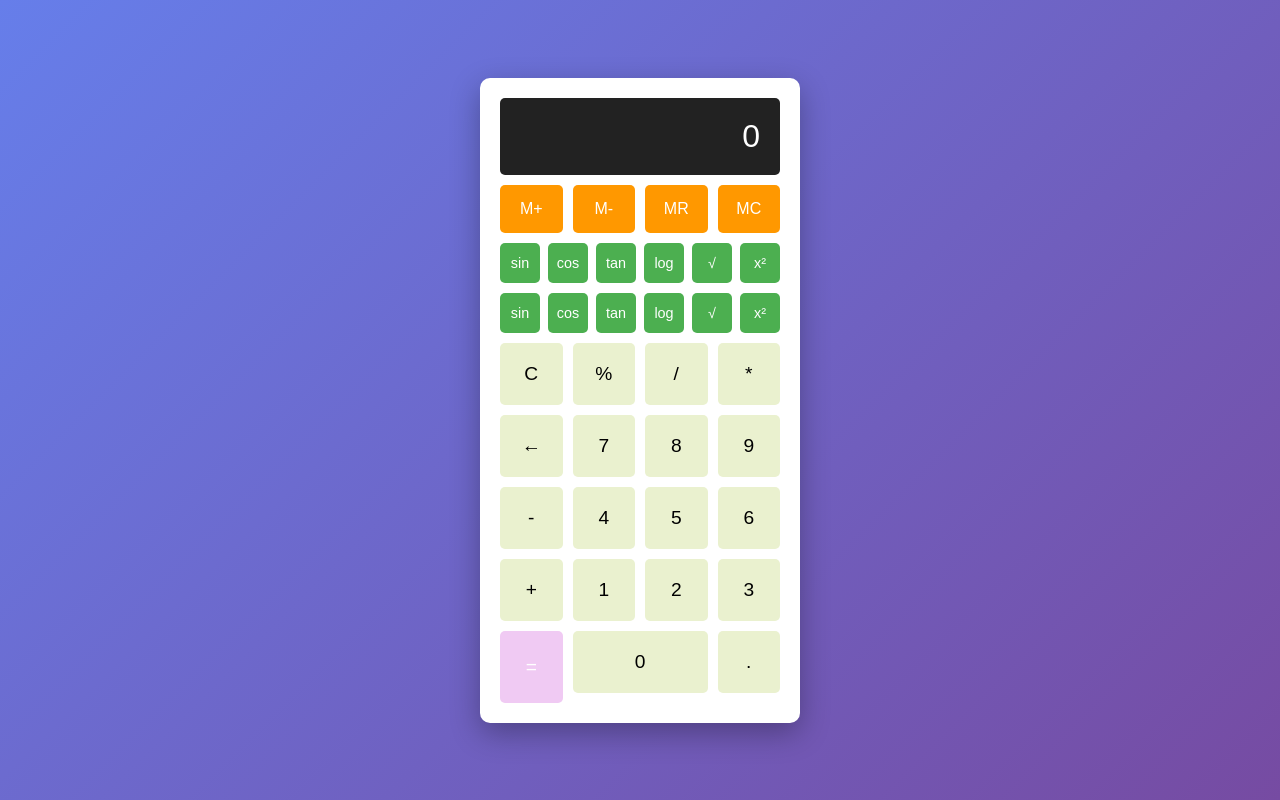
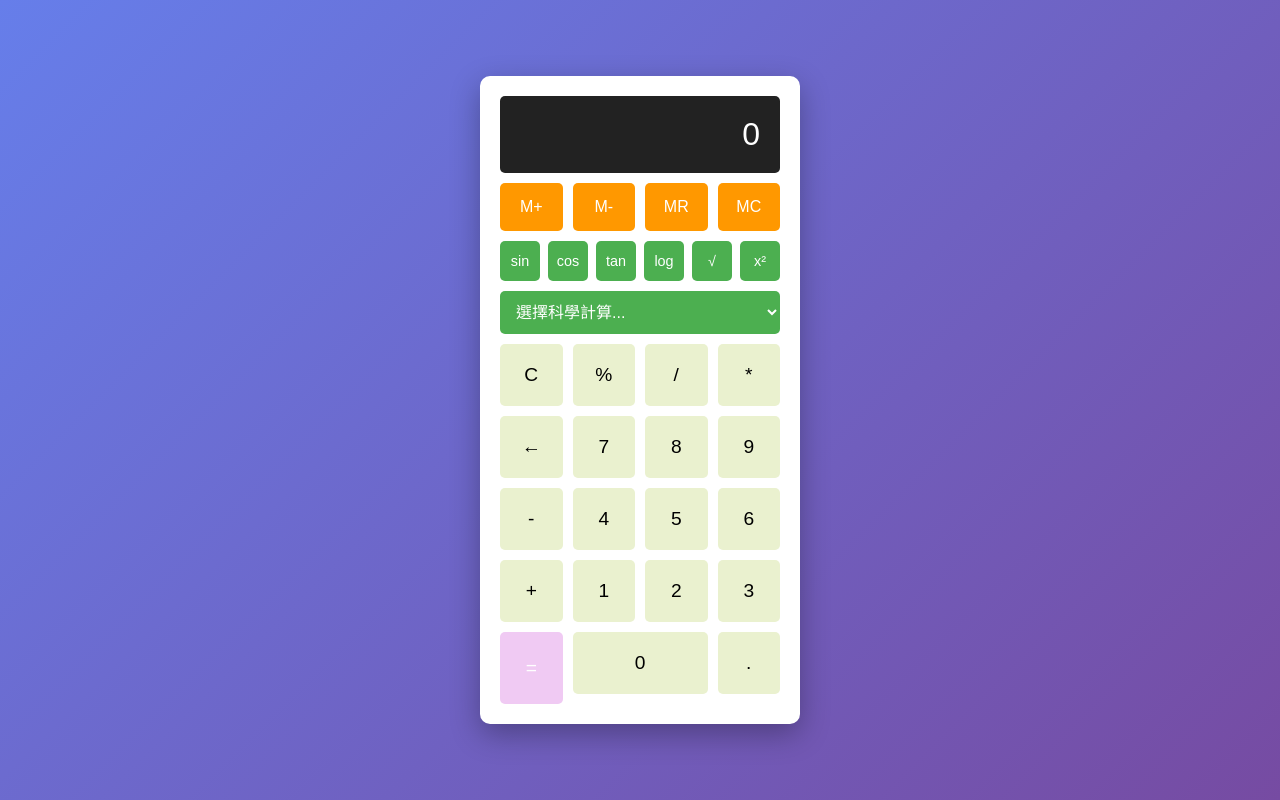
Before and after one commit to juliechen1027-railgun/calculator-app, a plain HTML site: page index.html in a window 1280 px wide. Drawn offline with Linux system fonts and the light colour scheme.

Commit message:
Add scientific calculator - dropdown style (v2)

```diff
--- a/index.html
+++ b/index.html
@@ -26,13 +26,16 @@
             <button onclick="scientificCalc('pow')">x²</button>
         </div>
 
-        <div class="scientific-buttons">
-            <button onclick="scientificCalc('sin')">sin</button>
-            <button onclick="scientificCalc('cos')">cos</button>
-            <button onclick="scientificCalc('tan')">tan</button>
-            <button onclick="scientificCalc('log')">log</button>
-            <button onclick="scientificCalc('sqrt')">√</button>
-            <button onclick="scientificCalc('pow')">x²</button>
+        <div class="scientific-dropdown">
+            <select id="scientificOp" onchange="applyScientificOp()">
+                <option value="">選擇科學計算...</option>
+                <option value="sin">sin (正弦)</option>
+                <option value="cos">cos (餘弦)</option>
+                <option value="tan">tan (正切)</option>
+                <option value="log">log (對數)</option>
+                <option value="sqrt">√ (平方根)</option>
+                <option value="pow">x² (平方)</option>
+            </select>
         </div>
 
         <div class="buttons">
--- a/script.js
+++ b/script.js
@@ -139,3 +139,51 @@ function scientificCalc(operation) {
         }, 1500);
     }
 }
+
+function applyScientificOp() {
+    let select = document.getElementById('scientificOp');
+    let operation = select.value;
+
+    if (!operation) return;
+
+    try {
+        let value = eval(currentInput);
+        let result;
+
+        switch(operation) {
+            case 'sin':
+                result = Math.sin(value * Math.PI / 180);
+                break;
+            case 'cos':
+                result = Math.cos(value * Math.PI / 180);
+                break;
+            case 'tan':
+                result = Math.tan(value * Math.PI / 180);
+                break;
+            case 'log':
+                result = Math.log10(value);
+                break;
+            case 'sqrt':
+                result = Math.sqrt(value);
+                break;
+            case 'pow':
+                result = Math.pow(value, 2);
+                break;
+            default:
+                result = value;
+        }
+
+        currentInput = result.toString();
+        updateDisplay();
+
+        // 重置選單
+        select.value = '';
+    } catch (error) {
+        currentInput = 'Error';
+        updateDisplay();
+        setTimeout(() => {
+            currentInput = '0';
+            updateDisplay();
+        }, 1500);
+    }
+}
--- a/style.css
+++ b/style.css
@@ -114,3 +114,27 @@ button:active {
 .scientific-buttons button:hover {
     background: #45a049;
 }
+
+.scientific-dropdown {
+    margin-bottom: 10px;
+}
+
+.scientific-dropdown select {
+    width: 100%;
+    padding: 12px;
+    font-size: 1em;
+    background: #4caf50;
+    color: white;
+    border: none;
+    border-radius: 5px;
+    cursor: pointer;
+}
+
+.scientific-dropdown select:focus {
+    outline: 2px solid #45a049;
+}
+
+.scientific-dropdown option {
+    background: white;
+    color: #333;
+}
```
